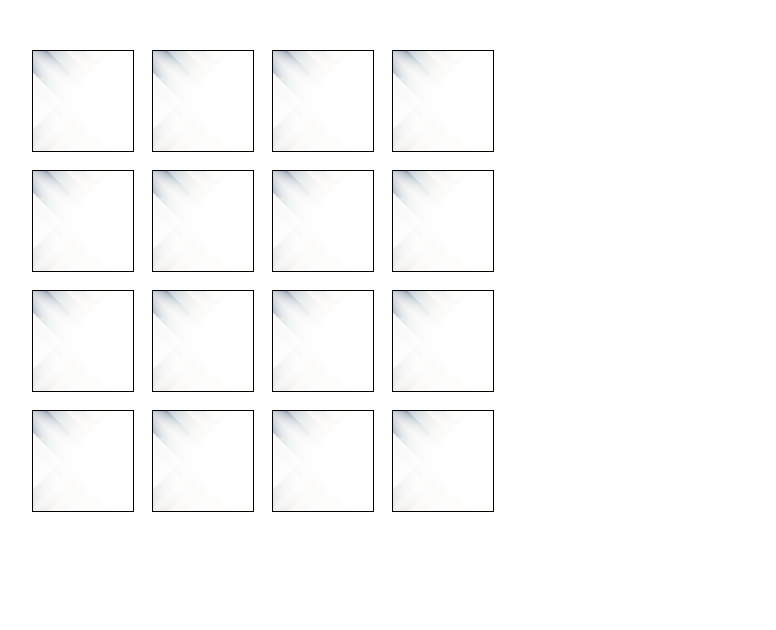
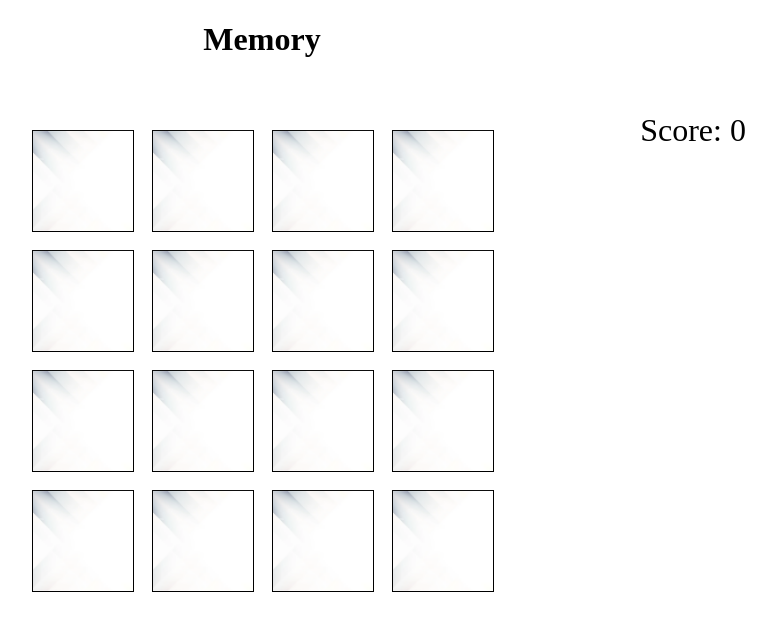
Before and after one commit to julrez/julrez.github.io, a SvelteKit app: page /memory in a window 1280 px wide. Shown: the top 630 px of the page, without its empty margins (378-1154 px from the left). Built offline with nearby package versions, Linux system fonts and the light colour scheme.

Commit message:
memory with score

```diff
--- a/src/routes/memory/+page.svelte
+++ b/src/routes/memory/+page.svelte
@@ -1,4 +1,5 @@
 <script>
+	let score = 0;
 	let images = [
 		"pieceset/bB.svg", "pieceset/bQ.svg", "pieceset/bK.svg", "pieceset/bN.svg",
 		"pieceset/bP.svg", "pieceset/bR.svg", "pieceset/wB.svg", "pieceset/wQ.svg",
@@ -72,6 +73,7 @@
 			}
 		}
 		if (completeCount == 16) {
+			score += 1;
 			flipcount = 0;
 			oldCard = -1;
 			isWaiting = true;
@@ -94,16 +96,16 @@
 	<title>Memory thing</title>
 </head>
 
+<h1>Memory</h1>
+<div id="mainDiv">
+	<div id="paddingDiv">
+	</div>
 	<main>
 		<div class="row">
 			{#each cards as card, i}
 			<div
-        on:click={() => {
-          flip(card);
-        }}
-        on:keypress={() => {
-          flip(card);
-        }}
+				on:click={() => {flip(card);}}
+				on:keypress={() => { flip(card); }}
 				class:flipped={card.flipped}
 				class="card"
 			>
@@ -113,9 +115,35 @@
 			{/each}
 		</div>
 	</main>
+	<div id="scoreDiv">
+		<p>Score: {score}</p>
+	</div>
+</div>
 
 <style>
+	#mainDiv {
+		display: flex;
+		justify-content: center;
+	}
+	#scoreDiv {
+		margin: auto;
+		margin-top: 0;
+		flex: 1;
+	}
+	#scoreDiv p {
+		text-align: center;
+		font-size: 2em;
+	}
+	#paddingDiv {
+		margin: auto;
+		flex: 1;
+	}
+	h1 {
+		text-align: center;
+	}
 	main {
+		flex: 1;
+		margin: auto;
 		margin-top: 50px;
 		display: flex;
 		place-content: center;
```
Also changed, not shown: 16 other files (tests, documents, lock files or other folders). Lines whose indentation alone changed are shown as unchanged.
